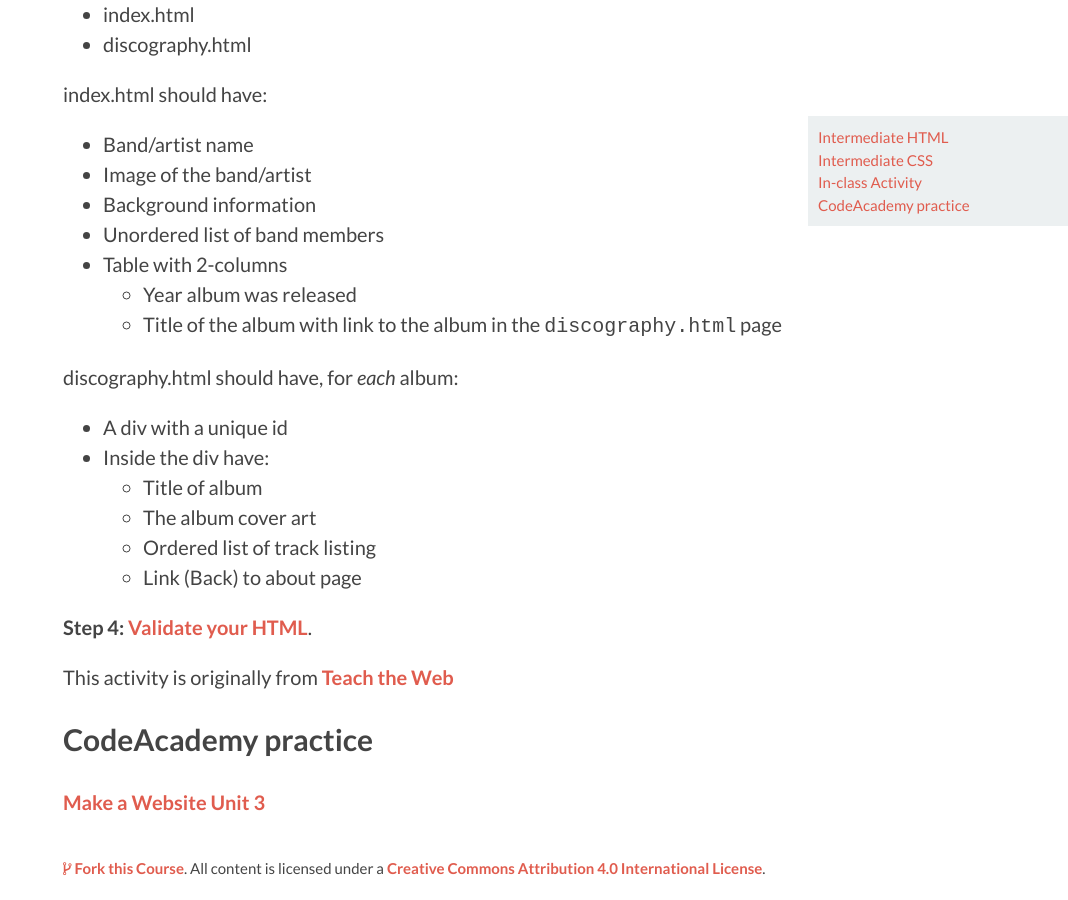
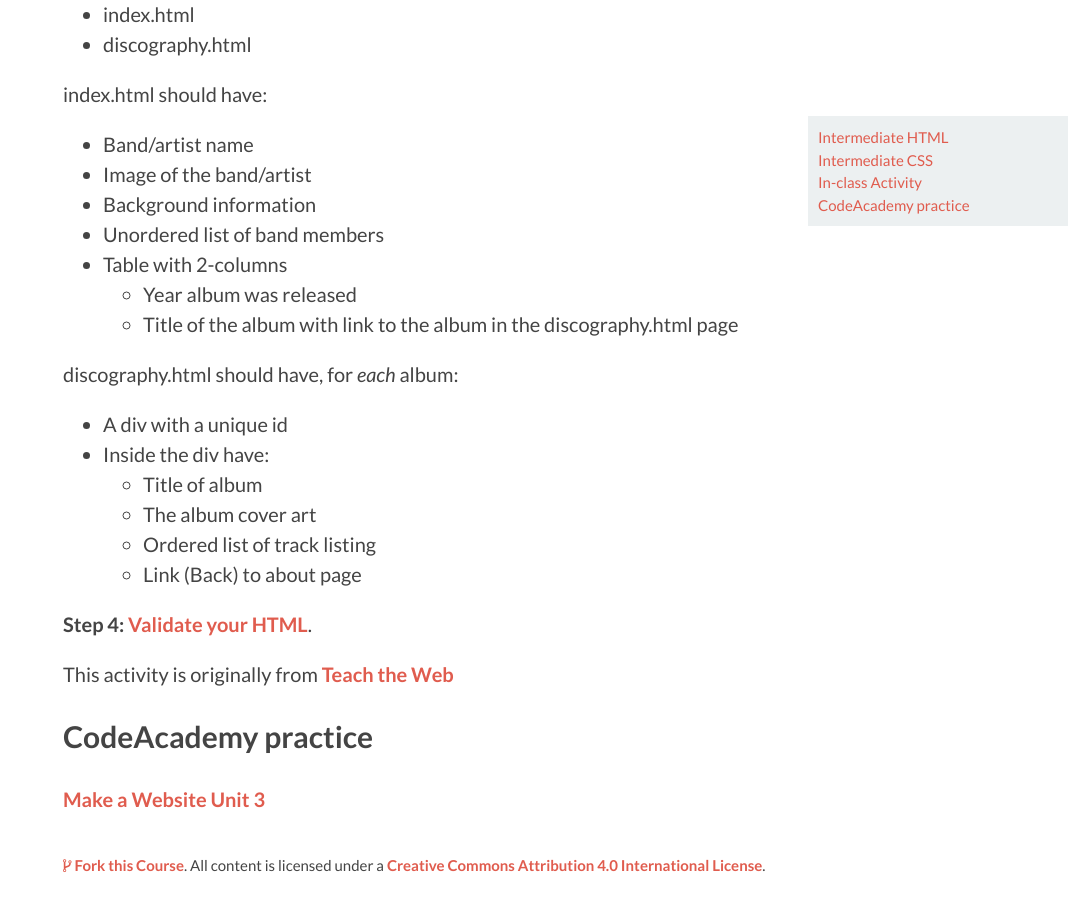
Before and after one commit to DMD1070/DMD1070.github.io, a Jekyll site: the page built from lessons/5-intermediate-html-css.md, in a window 1280 px wide and 900 px high, scrolled down 4827 px. Shown: the whole window, without its empty margins (212-1280 px from the left). Built offline with Jekyll 4.4.1, drawn with Linux system fonts in a browser that asks for light colours.

Commit message:
remove one more backtick

```diff
--- a/lessons/5-intermediate-html-css.md
+++ b/lessons/5-intermediate-html-css.md
@@ -199,7 +199,7 @@ index.html should have:
 - Unordered list of band members
 - Table with 2-columns
   - Year album was released
-  - Title of the album with link to the album in the `discography.html` page
+  - Title of the album with link to the album in the discography.html page
 
 discography.html should have, for *each* album:
 
```
